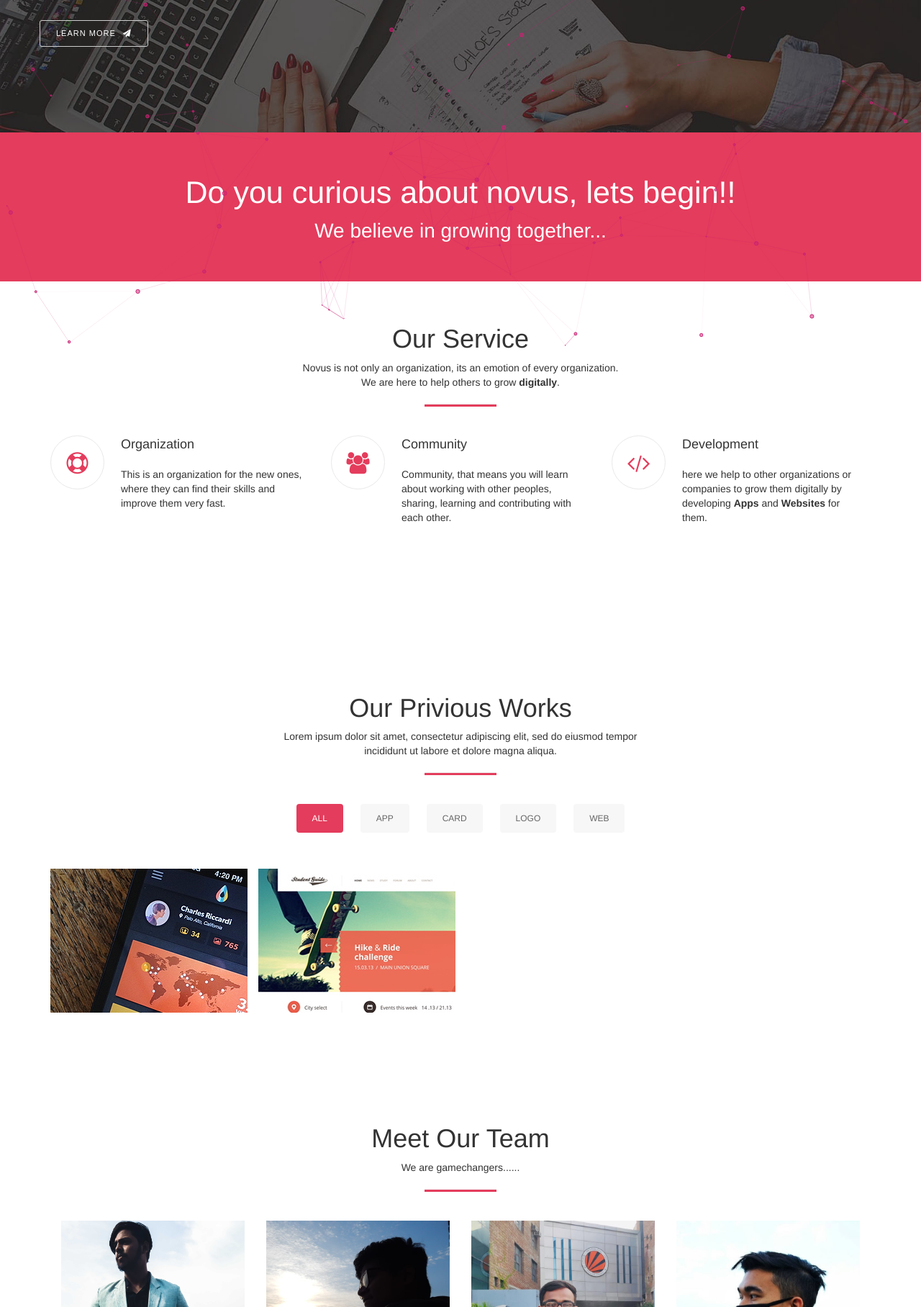
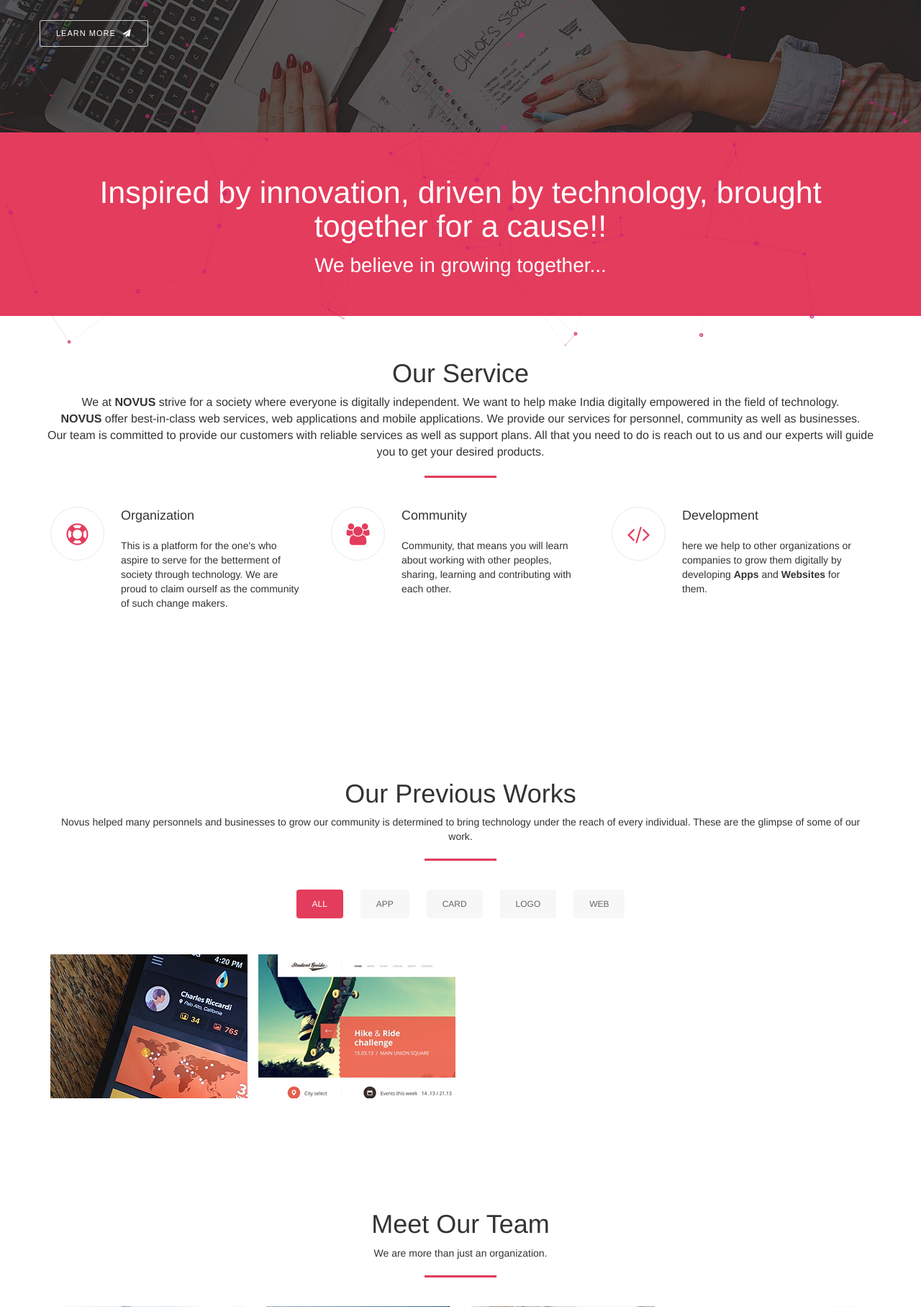
Before and after one commit to iamverto/novus, a Django app: page / in a window 1280 px wide. Shown: the part 316-2132 px from the top of the page at 72% size. Run offline with Django 3.2, Linux system fonts and the light colour scheme; some libraries are stand-ins or nearby versions.

Commit message:
everything is well

```diff
--- a/templates/index.html
+++ b/templates/index.html
@@ -67,7 +67,7 @@
   <div class="cta-1">
     <div class="container">
       <div class="row text-center white">
-        <h1 class="cta-title">Do you curious about novus, lets begin!!</h1>
+        <h1 class="cta-title">Inspired by innovation, driven by technology, brought together for a cause!!</h1>
         <p class="cta-sub-title">We believe in growing together...</p>
       </div>
     </div>
@@ -81,7 +81,11 @@
       <div class="row">
         <div class="page-title text-center">
           <h1>Our Service</h1>
-            <p>Novus is not only an organization, its an emotion of every organization. <br>We are here to help others to grow <b>digitally</b>. </p>
+            <p class="w-75" style="font-size: 16px">
+                We at <b>NOVUS</b> strive for a society where everyone is digitally independent. We want to help make India digitally empowered in the field of technology. <br><b>NOVUS</b> offer best-in-class web services, web applications and mobile applications.
+                We provide our services for personnel, community as well as businesses.<br> Our team is committed to provide our customers
+                with reliable services as well as support plans. All that you need to do is reach out to us and our experts will guide you to get your desired products.<br/>
+            </p>
           <hr class="pg-titl-bdr-btm"></hr>
         </div>
         <div class="col-md-4">
@@ -89,7 +93,7 @@
             <div class="service-icon"><i class="fa fa-support"></i></div>
             <div class="service-text">
               <h3>Organization</h3>
-              <p> This is an organization for the new ones, where they can find their skills and improve them very fast.</p>
+              <p>This is a platform for the one's who aspire to serve for the betterment of society through technology. We are proud to claim ourself as the community of such change makers.</p>
             </div>
           </div>
         </div>
@@ -118,8 +122,8 @@
   <div id="portfolio">
     <div class="container">
       <div class="page-title text-center">
-        <h1>Our Privious Works</h1>
-        <p>Lorem ipsum dolor sit amet, consectetur adipiscing elit, sed do eiusmod tempor <br>incididunt ut labore et dolore magna aliqua. </p>
+        <h1>Our Previous Works</h1>
+        <p>Novus helped many personnels and businesses to grow our community is determined to bring technology under the reach of every individual. These are the glimpse of some of our work. </p>
         <hr class="pg-titl-bdr-btm"></hr>
       </div>
       <div class="row">
@@ -164,44 +168,46 @@
       <div class="row justify-content-center">
         <div class="page-title text-center">
           <h1>Meet Our Team</h1>
-          <p>We are gamechangers...... </p>
+          <p>We are more than just an organization. </p>
           <hr class="pg-titl-bdr-btm"></hr>
         </div>
       </div>
           <div class="col-md-3 col-sm-4 col-lg-3 col-6">
             <div class="">
-              <a href="https://www.instagram.com/iamverto" class="img">
+              <a href="https://www.instagram.com/_s.u.p.e.r.m.a.n" class="img">
                 <img src="{% static 'team/sina.jpg' %}" class="img-responsive">
               </a>
               <div class="">
-                <h3>Narendra Sina</h3>
-                <p class="">CEO (Novus ORG)</p>
+                <h3>Narendra Sinha</h3>
+                <p class="">CEO</p>
+{#                <p class="">NOVUS</p>#}
                 <p>Follow me:</p>
-{#                <ul class="team-social">#}
-{#                  <li class="blue-dark"><a href="#"><i class="fa fa-facebook"></i></a></li>#}
-{#                  <li class="red"><a href="#"><i class="fa fa-google-plus"></i></a></li>#}
-{#                  <li class="blue-light"><a href="#"><i class="fa fa-twitter"></i></a></li>#}
-{#                  <li class="blue-dark"><a href="#"><i class="fa fa-linkedin"></i></a></li>#}
-{#                </ul>#}
+                <ul class="team-social">
+                  <li class="blue-dark"><a href="https://m.facebook.com/yoyosina"><i class="fa fa-facebook"></i></a></li>
+                  <li class="red"><a href="https://plus.google.com/106604510620120127414"><i class="fa fa-google-plus"></i></a></li>
+                  <li class="blue-dark"><a href="https://www.instagram.com/_s.u.p.e.r.m.a.n/"><i class="fa fa-instagram"></i></a></li>
+                  <li class="blue-dark"><a href="https://www.linkedin.com/in/narendrasinha"><i class="fa fa-linkedin"></i></a></li>
+                </ul>
               </div>
             </div>
           </div>
 
           <div class="col-md-3 col-sm-4 col-lg-3 col-6">
             <div class="">
-              <a href="#" class="img">
+              <a href="https:www.instagram.com/rollno_4" class="img">
                 <img src="{% static 'team/bhargav.jpg' %}" class="img-responsive">
               </a>
               <div class="">
-                <h3>Bhargav</h3>
-                <p class="marb-20">Front End Web Developer</p>
+                <h3>Bhargav Reddy</h3>
+                <p class="marb-20">CCO</p>
                 <p>Follow me:</p>
-{#                <ul class="team-social">#}
-{#                  <li class="blue-dark"><a href="#"><i class="fa fa-facebook"></i></a></li>#}
+                <ul class="team-social">
+                  <li class="blue-dark"><a href="https://www.facebook.com/profile.php?id=100008328341972&ref=content_filter"><i class="fa fa-facebook"></i></a></li>
 {#                  <li class="red"><a href="#"><i class="fa fa-google-plus"></i></a></li>#}
 {#                  <li class="blue-light"><a href="#"><i class="fa fa-twitter"></i></a></li>#}
 {#                  <li class="blue-dark"><a href="#"><i class="fa fa-linkedin"></i></a></li>#}
-{#                </ul>#}
+                  <li class="blue-dark"><a href="https:www.instagram.com/rollno_4"><i class="fa fa-instagram"></i></a></li>
+                </ul>
               </div>
             </div>
           </div>
@@ -212,15 +218,16 @@
                 <img src="{% static 'team/balaji.jpg' %}" class="img-responsive">
               </a>
               <div class="">
-                <h3>Balaji</h3>
-                <p class="marb-20">CFO (Novus ORG)</p>
+                <h3>Balaji Marthi</h3>
+                <p class="marb-20">CFO</p>
                 <p>Follow me:</p>
-{#                <ul class="team-social">#}
-{#                  <li class="blue-dark"><a href="#"><i class="fa fa-facebook"></i></a></li>#}
+                <ul class="team-social">
+                  <li class="blue-dark"><a href="https://m.facebook.com/balajimarthi"><i class="fa fa-facebook"></i></a></li>
 {#                  <li class="red"><a href="#"><i class="fa fa-google-plus"></i></a></li>#}
-{#                  <li class="blue-light"><a href="#"><i class="fa fa-twitter"></i></a></li>#}
-{#                  <li class="blue-dark"><a href="#"><i class="fa fa-linkedin"></i></a></li>#}
-{#                </ul>#}
+                  <li class="blue-light"><a href="https://mobile.twitter.com/balajimarthi"><i class="fa fa-twitter"></i></a></li>
+                  <li class="blue-dark"><a href="https://in.linkedin.com/in/balaji-marthi-325493144"><i class="fa fa-instagram"></i></a></li>
+                  <li class="blue-dark"><a href="https://www.instagram.com/balajimarthi/"><i class="fa fa-linkedin"></i></a></li>
+                </ul>
               </div>
             </div>
           </div>
@@ -228,18 +235,21 @@
           <div class="col-md-3 col-sm-4 col-lg-3 col-6">
             <div class="">
               <div class="img">
-                <img src="{% static 'team/obed.jpg' %}" class="img-responsive">
+                  <a href="https://www.instagram.com/obed_jamir">
+                      <img src="{% static 'team/obed.jpg' %}" class="img-responsive">
+                  </a>
+
               </div>
               <div class="">
                 <h3>Obed Jamir</h3>
-                <p class="marb-20">Mobile App Developer</p>
+                <p class="marb-20">CTO</p>
                 <p>Follow me:</p>
-{#                <ul class="team-social">#}
-{#                  <li class="blue-dark"><a href="#"><i class="fa fa-facebook"></i></a></li>#}
+                <ul class="team-social">
+                  <li class="blue-dark"><a href="https://www.facebook.com/profile.php?id=100002729953239&ref=content_filter"><i class="fa fa-facebook"></i></a></li>
 {#                  <li class="red"><a href="#"><i class="fa fa-google-plus"></i></a></li>#}
 {#                  <li class="blue-light"><a href="#"><i class="fa fa-twitter"></i></a></li>#}
-{#                  <li class="blue-dark"><a href="#"><i class="fa fa-linkedin"></i></a></li>#}
-{#                </ul>#}
+                  <li class="blue-dark"><a href="https://www.instagram.com/obed_jamir"><i class="fa fa-instagram"></i></a></li>
+                </ul>
               </div>
             </div>
           </div>
@@ -251,33 +261,37 @@
               </div>
               <div class="">
                 <h3>Priyanshu Kumar</h3>
-                <p class="marb-20">Full Stack Web Developer</p>
+                <p class="marb-20">Database Head</p>
                 <p>Follow me:</p>
-{#                <ul class="team-social">#}
-{#                  <li class="blue-dark"><a href="#"><i class="fa fa-facebook"></i></a></li>#}
+                <ul class="team-social">
+                  <li class="blue-dark"><a href="https://www.facebook.com/iamverto"><i class="fa fa-facebook"></i></a></li>
 {#                  <li class="red"><a href="#"><i class="fa fa-google-plus"></i></a></li>#}
-{#                  <li class="blue-light"><a href="#"><i class="fa fa-twitter"></i></a></li>#}
-{#                  <li class="blue-dark"><a href="#"><i class="fa fa-linkedin"></i></a></li>#}
-{#                </ul>#}
+                  <li class="blue-light"><a href="https://www.twitter.com/iamverto"><i class="fa fa-twitter"></i></a></li>
+                  <li class="blue-dark"><a href="https://www.instagram.com/iamverto"><i class="fa fa-instagram"></i></a></li>
+                  <li class="blue-dark"><a href="https://www.linkedin.com/in/priyanshu71"><i class="fa fa-linkedin"></i></a></li>
+                </ul>
               </div>
             </div>
           </div>
 
           <div class="col-md-3 col-sm-4 col-lg-3 col-6">
             <div class="">
-              <div class="img">
-                <img src="{% static 'team/dev.png' %}" class="img-responsive">
+
+              <div class="img"> <a href="http://instagram.com/still_fooling_em__">
+                    <img src="{% static 'team/dev.png' %}" class="img-responsive">
+                </a>
+
               </div>
               <div class="">
-                <h3>Dev shrivastava</h3>
-                <p class="marb-20">Management</p>
+                <h3>Dev Shrivastava</h3>
+                <p class="marb-20">COO</p>
                 <p>Follow me:</p>
-{#                <ul class="team-social">#}
+                <ul class="team-social">
 {#                  <li class="blue-dark"><a href="#"><i class="fa fa-facebook"></i></a></li>#}
 {#                  <li class="red"><a href="#"><i class="fa fa-google-plus"></i></a></li>#}
-{#                  <li class="blue-light"><a href="#"><i class="fa fa-twitter"></i></a></li>#}
-{#                  <li class="blue-dark"><a href="#"><i class="fa fa-linkedin"></i></a></li>#}
-{#                </ul>#}
+                  <li class="blue-light"><a href="http://instagram.com/still_fooling_em__"><i class="fa fa-instagram"></i></a></li>
+                  <li class="blue-dark"><a href="http://linkedin.com/devanjan-srivastava-0527b1148"><i class="fa fa-linkedin"></i></a></li>
+                </ul>
               </div>
             </div>
           </div>
@@ -348,10 +362,10 @@
           <h3>Follow Novus on</h3>
           <div class="footer_social">
             <ul>
-              <li><a class="f_facebook" href="#"><i class="fa fa-facebook"></i></a></li>
-              <li><a class="f_twitter" href="#"><i class="fa fa-twitter"></i></a></li>
-              <li><a class="f_google" href="#"><i class="fa fa-google-plus"></i></a></li>
-              <li><a class="f_linkedin" href="#"><i class="fa fa-linkedin"></i></a></li>
+              <li><a class="f_facebook" href="https://www.facebook.com/Novusorg-2009015882530608/?ref=bookmarks"><i class="fa fa-facebook"></i></a></li>
+              <li><a class="f_twitter" href="https://mobile.twitter.com/Novus66831652"><i class="fa fa-twitter"></i></a></li>
+{#              <li><a class="f_google" href="#"><i class="fa fa-google-plus"></i></a></li>#}
+              <li><a class="f_instagram" href="https://www.instagram.com/novus.org19/"><i class="fa fa-instagram"></i></a></li>
             </ul>
           </div>
         </div>
```
Also changed, not shown: chatbox/views.py (+75 -3 lines), static/js/particles.js (+217 -122 lines).
